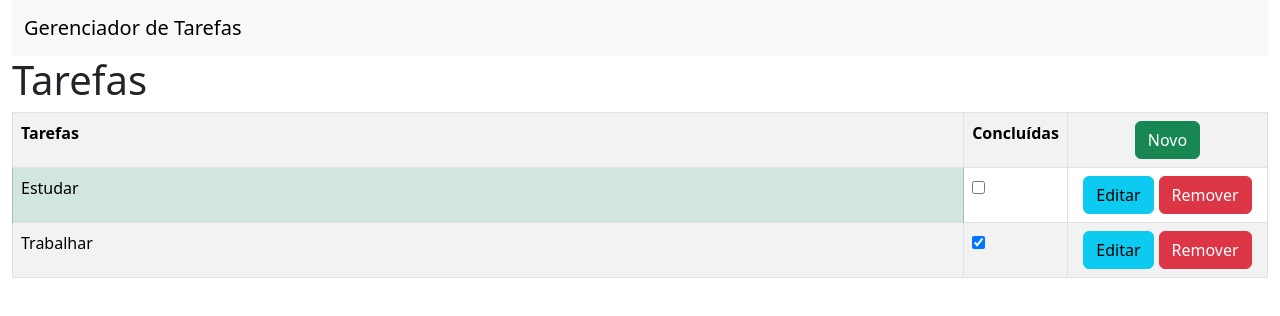
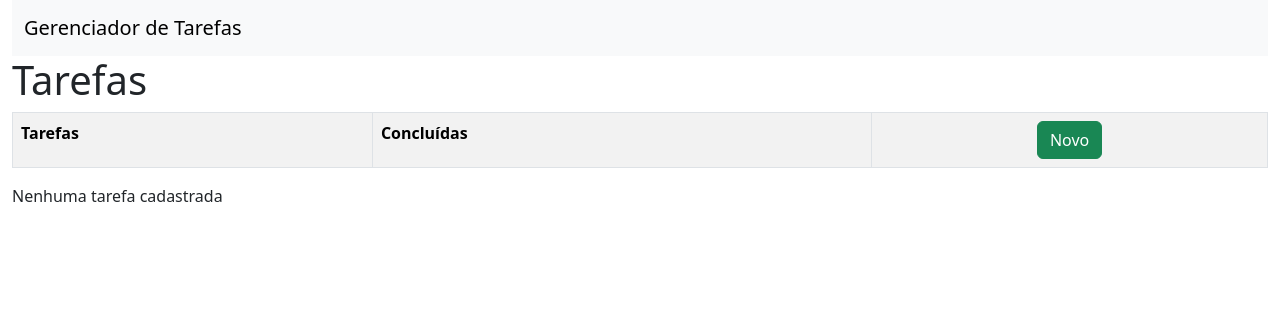
Before and after one commit to John-Mota/taskMenager, an Angular app: page /tarefas/list in a window 1280 px wide. Shown: the top 316 px of the page. Built offline with nearby package versions, Linux system fonts and the light colour scheme.

Commit message:
update task-editing

```diff
--- a/src/app/tasks/list/todo-list.component.html
+++ b/src/app/tasks/list/todo-list.component.html
@@ -31,7 +31,7 @@
       </td>
 
       <td class="text-center" style="width: 200px;">
-          <a [routerLink]="['/tarefas/editar', tasks.id]"
+          <a [routerLink]="['/tarefas/editar', task.id]"
           title="Editar"
           alt="Editar"
           class="btn-edit btn btn-xs btn-info"
@@ -44,7 +44,8 @@
           href="#"
           title="Remover"
           alt="Remover"
-          class="btn-remove btn btn-xs btn-danger">
+          class="btn-remove btn btn-xs btn-danger"
+          (click)="remover($event, task)">
           <span class="glyphicon glyphicon-remove" aria-hidden="true"></span>
           Remover
           </a>
--- a/src/app/tasks/list/todo-list.component.ts
+++ b/src/app/tasks/list/todo-list.component.ts
@@ -9,17 +9,14 @@ import { TasksService } from '../shared/tasks.service';
 })
 export class TodoListComponent implements OnInit {
 
-  public tasks: Tasks[];
+  tasks: Tasks[];
 
   constructor(private tasksService: TasksService) {
 
   }
   ngOnInit(): void {
     this.tasks = this.lisarTodos()
-    this.tasks = [
-      new Tasks(21, 'Estudar', false),
-      new Tasks(21, 'Trabalhar', true)
-    ]
+
   }
 
   public lisarTodos(): Tasks[] {
@@ -30,7 +27,14 @@ export class TodoListComponent implements OnInit {
     $event.preventDefault();
     if(confirm('Deseja remover a tarefa "' + tasks.nome + '"?')) {
       this.tasksService.remove(tasks.id);
-      this.tasks = this.tasksService.listAll();
+      this.tasks = this.lisarTodos();
+    }
+  }
+
+  public alterarStatus(task: Tasks): void {
+    if(confirm('Deseja alterar o status da tarefa "' + task.nome + '"?')) {
+      this.tasksService.changeStatus(task.id);
+      this.tasks = this.lisarTodos();
     }
   }
 }
--- a/src/app/tasks/task-editing/task-editing.component.html
+++ b/src/app/tasks/task-editing/task-editing.component.html
@@ -9,7 +9,7 @@
         class="form-control"
         id="nome"
         name="nome"
-        [(ngModel)]="task"
+        [(ngModel)]="task!.nome"
         #nome="ngModel"
         minlength="5"
         required>
```
